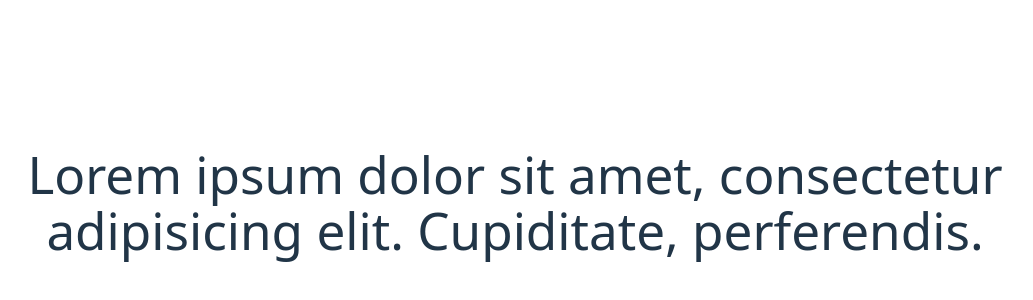
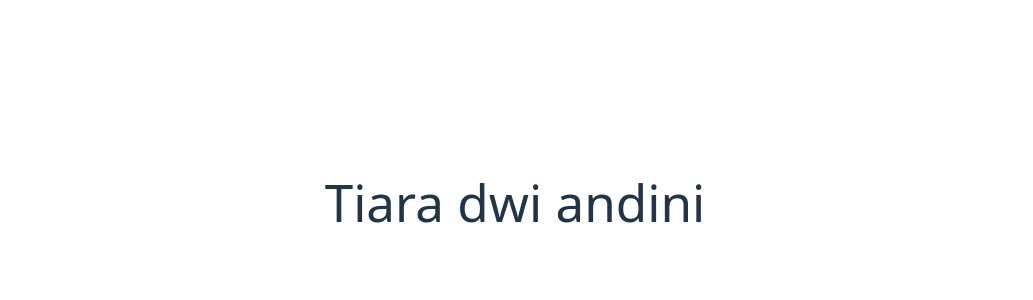
Before and after one commit to iball2309/kel_1, a React (Vite) app: page / in a window 1280 px wide. Shown: the part 198-498 px from the top of the page, without its empty margins (125-1158 px from the left). Built offline with nearby package versions, Linux system fonts and the light colour scheme.

Commit message:
ini bebas lu isi

```diff
--- a/src/App.jsx
+++ b/src/App.jsx
@@ -9,8 +9,7 @@ function App() {
   return (
     <>
       <h1>
-        Lorem ipsum dolor sit amet, consectetur adipisicing elit. Cupiditate,
-        perferendis.
+        Tiara dwi andini
       </h1>
     </>
   );
```
